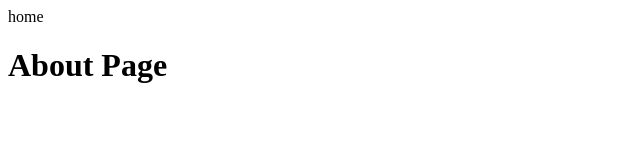
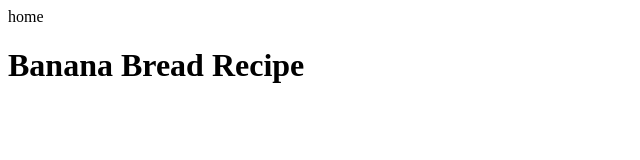
Before and after one commit to MrVic21/Recipe-Project, a plain HTML site: page recipes/BananaBread.html in a window 1280 px wide. Shown: the whole page, without its empty margins (0-640 px from the left). Drawn offline with Linux system fonts and the light colour scheme.

Commit message:
Fixing Error

```diff
--- a/recipes/BananaBread.html
+++ b/recipes/BananaBread.html
@@ -8,6 +8,6 @@
 </head>
 <body>
     <a ref="../index.html">home</a>
-  <h1>About Page</h1>
+  <h1>Banana Bread Recipe</h1>
 </body>
 </html>
```
Also changed, not shown: Cookies.html (deleted).
